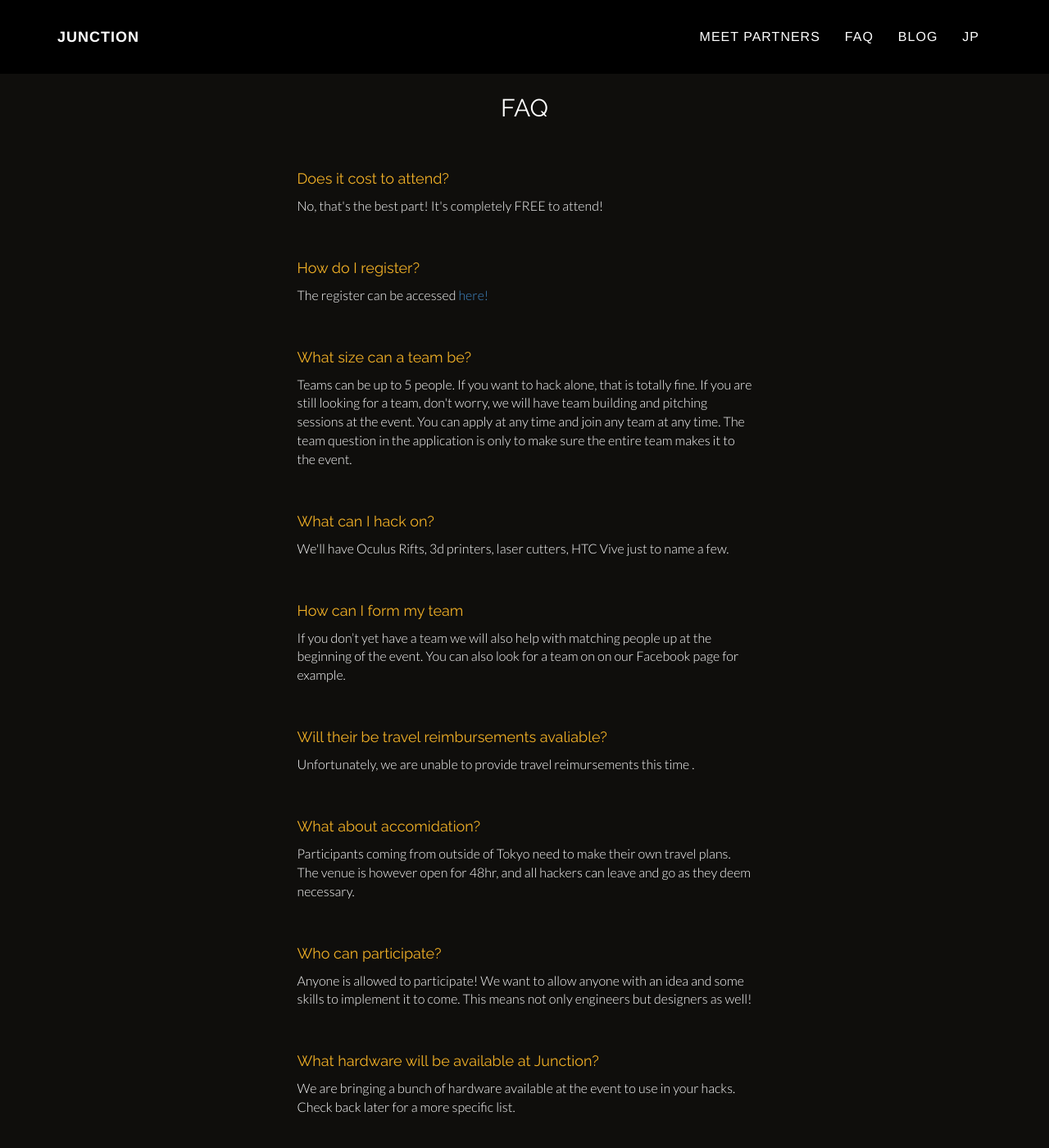
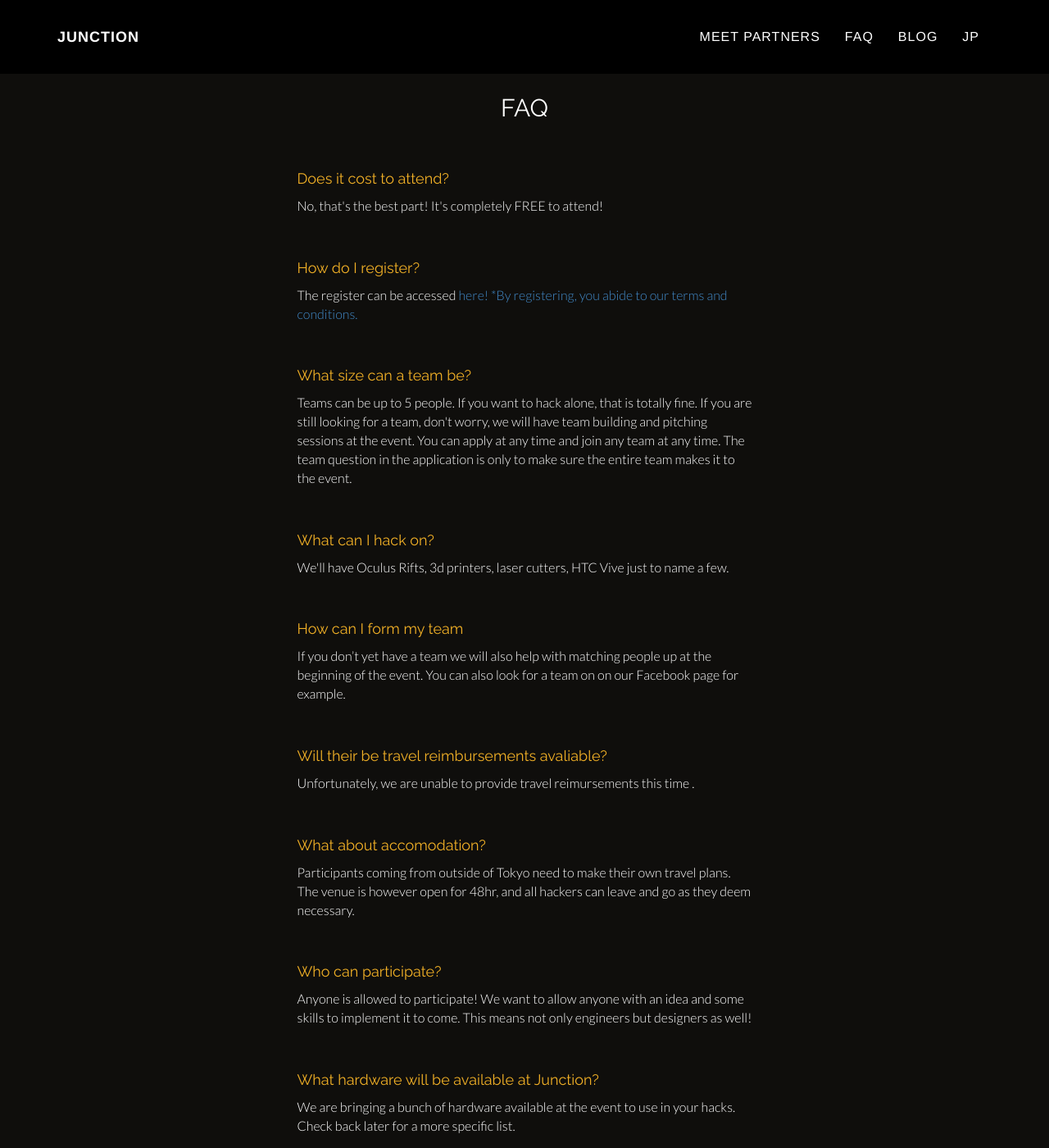
Before and after one commit to junctionasia/junctionasia.github.io, a Jekyll site: the page built from faq.html, in a window 1280 px wide and 1400 px high. Shown: the whole window at 82% size. Built offline with Jekyll 4.4.1, drawn with Linux system fonts in a browser that asks for light colours; nearby versions of some CDN libraries.

Commit message:
terms-and-conditions addon

```diff
--- a/faq.html
+++ b/faq.html
@@ -11,7 +11,7 @@
                 <h4>Does it cost to attend?</h4>
                 <p>No, that's the best part! It's completely FREE to attend!</p>
 		<h4>How do I register?</h4>
-		<p>The register can be accessed <a href="https://goo.gl/1gRwdm">here!</a></p>
+		<p>The register can be accessed <a href="https://goo.gl/1gRwdm">here! *By registering, you abide to our <a href="/terms-and-conditions.html">terms and conditions.</a></a></p>
                 <h4>What size can a team be?</h4>
                 <p>Teams can be up to 5 people. If you want to hack alone, that is totally fine. If you are still looking for a team, don't worry, we will have team building and pitching sessions at the event. You can apply at any time and join any team at any time. The team question in the application is only to make sure the entire team makes it to the event.</p>
                 <h4>What can I hack on?</h4>
@@ -20,7 +20,7 @@
                 <p>If you don’t yet have a team we will also help with matching people up at the beginning of the event. You can also look for a team on on our Facebook page for example.</p>
                	<h4>Will their be travel reimbursements avaliable?</h4>
 		<p>Unfortunately, we are unable to provide travel reimursements this time .</p>
-		<h4>What about accomidation?</h4>
+		<h4>What about accomodation?</h4>
 		<p>Participants coming from outside of Tokyo need to make their own travel plans. The venue is however open for 48hr, and all hackers can leave and go as they deem necessary.</p>
 		<h4>Who can participate?</h4>
                 <p>Anyone is allowed to participate! We want to allow anyone with an idea and some skills to implement it to come. This means not only engineers but designers as well!</p>
--- a/index.html
+++ b/index.html
@@ -198,6 +198,7 @@
         <h2 style="padding-top:110px;">Fill out our register form!</h2>
         <br />
         <button onclick="location.href='https://docs.google.com/forms/d/1n573xG_Ar61wcK3UlXDhNeKL0MW2k11l7IPwwgQn3gI/viewform';" class="link_button">Register!</button>
+        <p>By registering, you agree to our <a href="/terms-and-conditions.html">terms and conditions.</a>
 </section>
 <div class="bars"></div>
 <div id="apply">
```
Also changed, not shown: other parts of index.html (+1 -1 lines), terms-and-conditions.html (+9 -8 lines).
